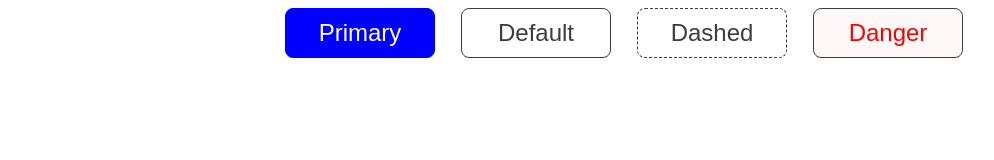
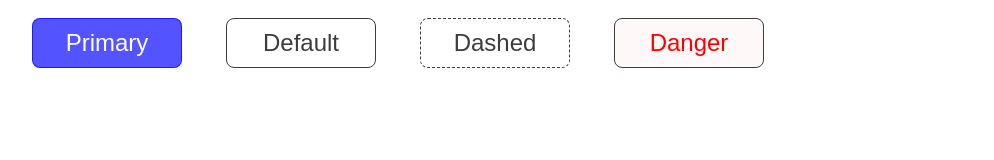
Before and after one commit to Tamtta/html-and-css-homeworks, a plain HTML site: page Inheritance _ Specificity/Homework/index.html in a window 1280 px wide. Shown: the whole page, without its empty margins (26-1020 px from the left). Drawn offline with Linux system fonts and the light colour scheme.

Commit message:
updated Inheritance _ Specificity - homework

```diff
--- a/Inheritance _ Specificity/Homework/index.html
+++ b/Inheritance _ Specificity/Homework/index.html
@@ -10,8 +10,14 @@
   <body>
     <div>
       <button id="primary">Primary</button>
+    </div>
+    <div>
       <button id="default">Default</button>
+    </div>
+    <div>
       <button id="dashed">Dashed</button>
+    </div>
+    <div>
       <button id="danger">Danger</button>
     </div>
   </body>
--- a/Inheritance _ Specificity/Homework/styles.css
+++ b/Inheritance _ Specificity/Homework/styles.css
@@ -1,22 +1,28 @@
 div {
+  display: inline-block;
+  width: 150px;
+  border-radius: 8px;
   font-size: 24px;
+  margin-left: 20px;
+  padding: 10px;
   text-align: center;
+  cursor: pointer;
 }
 
 button {
-  padding: 10px;
-  width: 150px;
-  border-radius: 8px;
-  margin-left: 20px;
+  width: inherit;
+  border-radius: inherit;
   font-size: inherit;
+  margin-left: inherit;
+  padding: inherit;
   text-align: inherit;
-  cursor: pointer;
+  cursor: inherit;
 }
 
 #primary {
-  background-color: blue;
+  background-color: rgba(0, 0, 255, 0.675);
   color: white;
-  border: 1px solid blue;
+  border: 1px solid rgba(0, 0, 255, 0.675);
 }
 
 #default {
```
Also changed, not shown: Document-Object-Model/Homework/assets/document.png (added), Document-Object-Model/Homework/assets/icon-1.png (added), Document-Object-Model/Homework/assets/icon-2.png (added), Document-Object-Model/Homework/assets/icon-3.png (added), Document-Object-Model/Homework/assets/icon-4.png (added), Document-Object-Model/Homework/assets/img-2.png (added).
